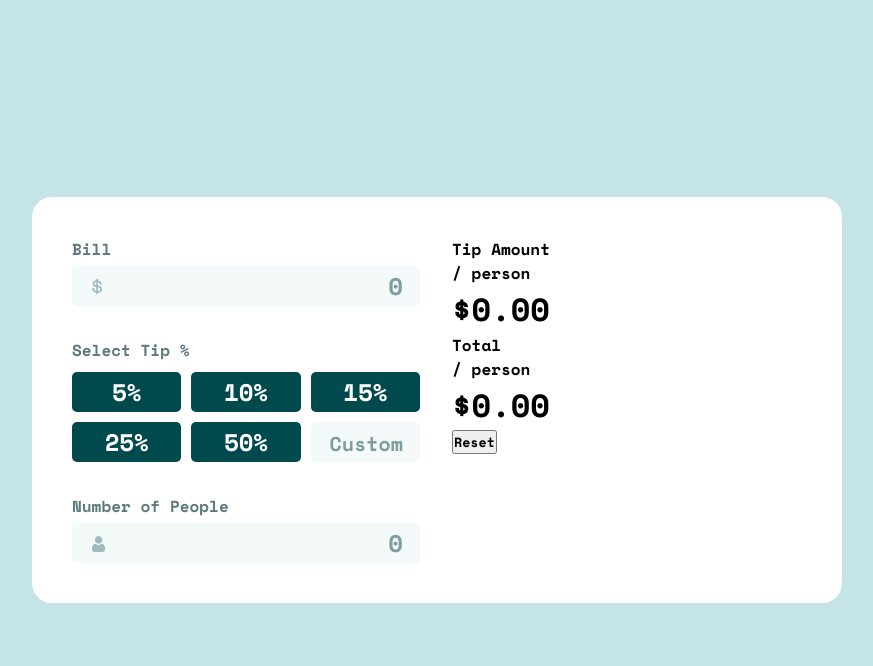
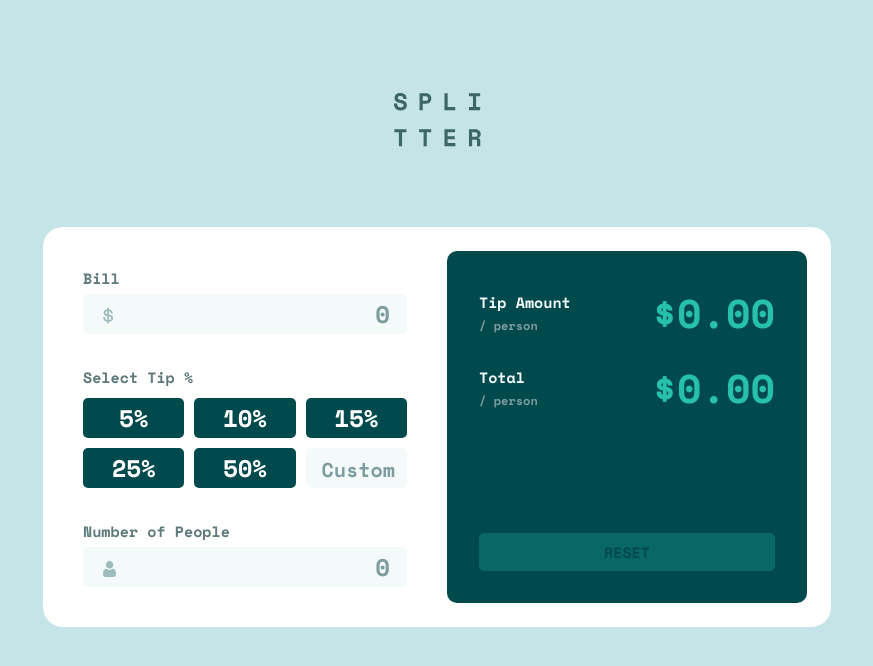
Before and after one commit to Paruzaka46/tip-calculator-app, a React (Vite) app: page / in a window 1280 px wide. Shown: the top 666 px of the page, without its empty margins (203-1076 px from the left). Built offline with nearby package versions, Linux system fonts and the light colour scheme.

Commit message:
Desktop Display

```diff
--- a/src/App.jsx
+++ b/src/App.jsx
@@ -1,28 +1,16 @@
 import { useEffect, useState } from 'react'
 import Input from './components/Input'
-import Output from './components/Output'
 
 function App() {
-  // const [tip, setTip] = useState(0)
-  // const [total, setTotal] = useState(0)
-
-  // const operation = (bill, percent, people) => {
-  //   const billPerPerson = bill === 0 && people === 0 ? 0 : bill / people
-  //   const tipPerPerson = billPerPerson * (percent/100)
-  //   const totalPerPerson = tipPerPerson + billPerPerson
-
-  //   setTip(tipPerPerson.toFixed(2))
-  //   setTotal(totalPerPerson.toFixed(2))
-  // }
-
   return (
-    <div className='container'>
-      {/* <div className='app-title'>
-        Spli<br/>tter
-      </div> */}
-      <Input/>
-      {/* <Output tip={tip} total={total}/> */}
-    </div>
+    <>
+      <div className='app-title'>
+        <img src='/images/logo.svg'/>
+      </div>
+      <div className='container'>
+        <Input/>
+      </div>
+    </>
   )
 }
 
--- a/src/components/Input.css
+++ b/src/components/Input.css
@@ -25,7 +25,9 @@ input[type=number] {
 }
 
 .input-container {
-    padding-right: 2rem;
+    padding: 1rem;
+    padding-right: 2.5rem;
+    font-size: 15px;
 }
 
 .title-and-error {
@@ -98,12 +100,21 @@ input:focus {
     color: white;
     border-radius: 5px;
     cursor: pointer;
-    transition: all 0.2s;
+    transition: all 0.15s;
 }
 
 .percent .tip-percent button:hover {
+    background-color: hsl(171, 72%, 71%);
+    color: var(--very-dark-cyan);
+}
+
+.percent .tip-percent .active {
     background-color: var(--strong-cyan);
     color: var(--very-dark-cyan);
+}
+
+.tip-percent input {
+    padding-right: 10px;
 }
 
 .tip-percent input::placeholder {
--- a/src/components/Input.jsx
+++ b/src/components/Input.jsx
@@ -17,31 +17,28 @@ const Input = () => {
         tip: 0,
         total: 0
     })
+    const [percentChange, setPercentChange] = useState("")
 
     const inputChange = (event) => {
         const {name, value} = event.target
 
         if (value === "0") {
-            console.log("can't be zero")
             setIsZero((prev) => {
                 if (name === "bill") {
                     return {
-                        bill: true,
-                        percent: prev.percent,
-                        people: prev.people
+                        ...prev,
+                        bill: true
                     }
                 }
                 if (name === "percent") {
                     return {
-                        bill: prev.bill,
-                        percent: true,
-                        people: prev.people
+                        ...prev,
+                        percent: true
                     }
                 }
                 if (name === "people") {
                     return {
-                        bill: prev.bill,
-                        percent: prev.percent,
+                        ...prev,
                         people: true
                     }
                 }
@@ -50,22 +47,19 @@ const Input = () => {
             setParams(prev => {
                 if (name === "bill") {
                     return {
-                        bill: value,
-                        percent: prev.percent,
-                        people: prev.people
+                        ...prev,
+                        bill: value
                     }
                 }
                 if (name === "percent") {
                     return {
-                        bill: prev.bill,
-                        percent: value,
-                        people: prev.people
+                        ...prev,
+                        percent: value
                     }
                 }
                 if (name === "people") {
                     return {
-                        bill: prev.bill,
-                        percent: prev.percent,
+                        ...prev,
                         people: value
                     }
                 }
@@ -73,24 +67,48 @@ const Input = () => {
             setIsZero((prev) => {
                 if (name === "bill") {
                     return {
-                        bill: false,
-                        percent: prev.percent,
-                        people: prev.people
+                        ...prev,
+                        bill: false
                     }
                 }
                 if (name === "percent") {
                     return {
-                        bill: prev.bill,
-                        percent: false,
-                        people: prev.people
+                        ...prev,
+                        percent: false
                     }
                 }
                 if (name === "people") {
                     return {
-                        bill: prev.bill,
-                        percent: prev.percent,
+                        ...prev,
                         people: false
                     }
+                }
+            })
+        }
+    }
+
+    const percentInput = (event) => {
+        const {value} = event.target
+
+        if (value === "0") {
+            setIsZero(prev => {
+                return {
+                    ...prev,
+                    percent: true
+                }
+            })
+        } else {
+            setPercentChange(value)
+            setIsZero(prev => {
+                return {
+                    ...prev,
+                    percent: false
+                }
+            })
+            setParams(prev => {
+                return {
+                    ...prev,
+                    percent: percentChange
                 }
             })
         }
@@ -124,6 +142,7 @@ const Input = () => {
                 people: false
             }
         })
+        setPercentChange("")
         operation(0,0,0)
     }
 
@@ -149,12 +168,12 @@ const Input = () => {
                         <p className="error-text" style={{display: isZero.percent ? "inline-block" : "none", color: "red"}}>Can't be zero</p>
                     </div>
                     <div className="tip-percent">
-                        <button onClick={inputChange} name="percent" value={5}>5%</button>
-                        <button onClick={inputChange} name="percent" value={10}>10%</button>
-                        <button onClick={inputChange} name="percent" value={15}>15%</button>
-                        <button onClick={inputChange} name="percent" value={25}>25%</button>
-                        <button onClick={inputChange} name="percent" value={50}>50%</button>
-                        <input className={isZero.percent ? "error-input" : null} onChange={inputChange} type="number" name="percent" placeholder="Custom" value={params.percent}/>
+                        <button className={params.percent === "5" ? "active" : null} onClick={inputChange} name="percent" value={5}>5%</button>
+                        <button className={params.percent === "10" ? "active" : null} onClick={inputChange} name="percent" value={10}>10%</button>
+                        <button className={params.percent === "15" ? "active" : null} onClick={inputChange} name="percent" value={15}>15%</button>
+                        <button className={params.percent === "25" ? "active" : null} onClick={inputChange} name="percent" value={25}>25%</button>
+                        <button className={params.percent === "50" ? "active" : null} onClick={inputChange} name="percent" value={50}>50%</button>
+                        <input className={isZero.percent ? "error-input" : null} onChange={percentInput} type="number" name="percent" placeholder="Custom" value={percentChange}/>
                     </div>
                 </div>
                 <div className="people">
--- /dev/null
+++ b/src/components/Output.css
@@ -0,0 +1,63 @@
+:root {
+    /* Primary */
+    --strong-cyan: hsl(172, 67%, 45%);
+
+    /* Neutral */
+    --very-dark-cyan: hsl(183, 100%, 15%);
+    --dark-grayish-cyan: hsl(186, 14%, 43%);
+    --grayish-cyan: hsl(184, 14%, 56%);
+    --light-grayish-cyan: hsl(185, 41%, 84%);
+    --very-light-grayish-cyan: hsl(189, 41%, 97%);
+  }
+
+.output-cont {
+    background-color: var(--very-dark-cyan);
+    color: white;
+    padding: 2rem;
+    display: flex;
+    flex-direction: column;
+    justify-content: space-between;
+    border-radius: 10px;
+}
+
+.amount div {
+    display: flex;
+    justify-content: space-between;
+    align-items: center;
+    margin-bottom: 1rem;
+}
+
+.amount div p {
+    font-size: 15px;
+    color: var(--very-light-grayish-cyan);
+}
+
+.amount div p span {
+    font-size: 12px;
+    color: var(--grayish-cyan);
+}
+
+.amount div h1 {
+    color: var(--strong-cyan);
+    font-size: 40px;
+}
+
+.output-cont .reset-btn {
+    border: none;
+    background-color: var(--strong-cyan);
+    text-transform: uppercase;
+    padding: 8px 0;
+    color: var(--very-dark-cyan);
+    font-size: 15px;
+    cursor: pointer;
+    border-radius: 5px;
+    transition: background-color 0.15s;
+}
+
+.output-cont .reset-btn:hover {
+    background-color: var(--light-grayish-cyan);
+}
+
+.output-cont .reset-btn:disabled {
+    opacity: 25%;
+}
--- a/src/components/Output.jsx
+++ b/src/components/Output.jsx
@@ -1,4 +1,7 @@
+import "./Output.css"
+
 const Output = ({tip, total, onReset}) => {
+
     return (
         <div className="output-cont">
             <div className="amount">
@@ -11,7 +14,7 @@ const Output = ({tip, total, onReset}) => {
                     <h1>${total && !isNaN(total) ? total : "0.00"}</h1>
                 </div>
             </div>
-            <button onClick={() => {onReset()}}>Reset</button>
+            <button className="reset-btn" onClick={() => {onReset()}} disabled={tip === 0 || tip === "0.00" ? true : false}>Reset</button>
         </div>
     )
 }
--- a/src/index.css
+++ b/src/index.css
@@ -22,15 +22,21 @@
 body {
   display: flex;
   justify-content: center;
-  min-height: 100vh;
+  min-height: 90vh;
   align-items: center;
   background-color: var(--light-grayish-cyan);
 }
 
 .container {
   display: grid;
-  grid-template-columns: minmax(0px, 380px) minmax(0px, 350px);
+  grid-template-columns: minmax(0px, 380px) minmax(0px, 360px);
   background-color: white;
-  padding: 2.5rem;
+  padding: 1.5rem;
   border-radius: 20px;
 }
+
+.app-title {
+  display: flex;
+  justify-content: center;
+  padding-bottom: 5rem;
+}
```
